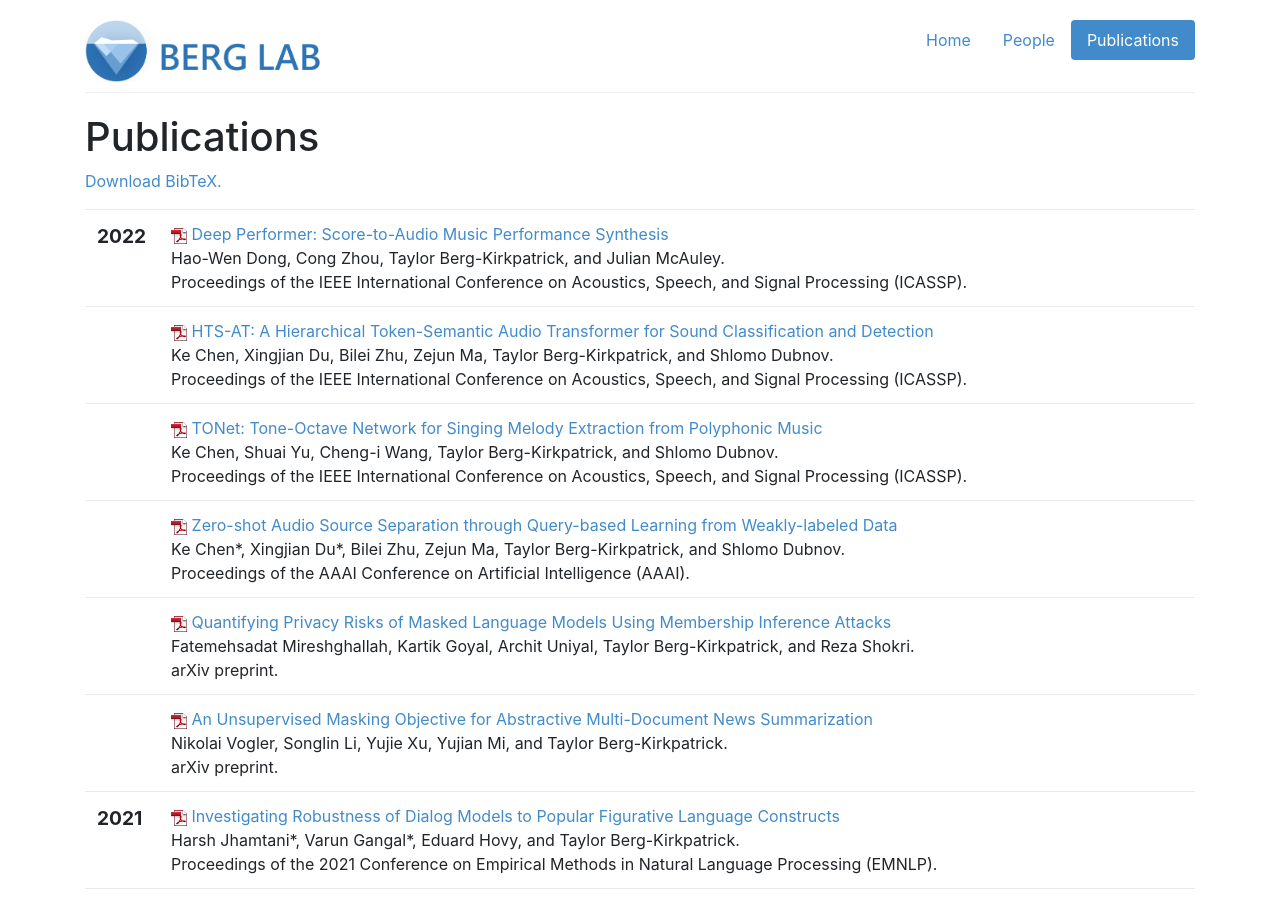
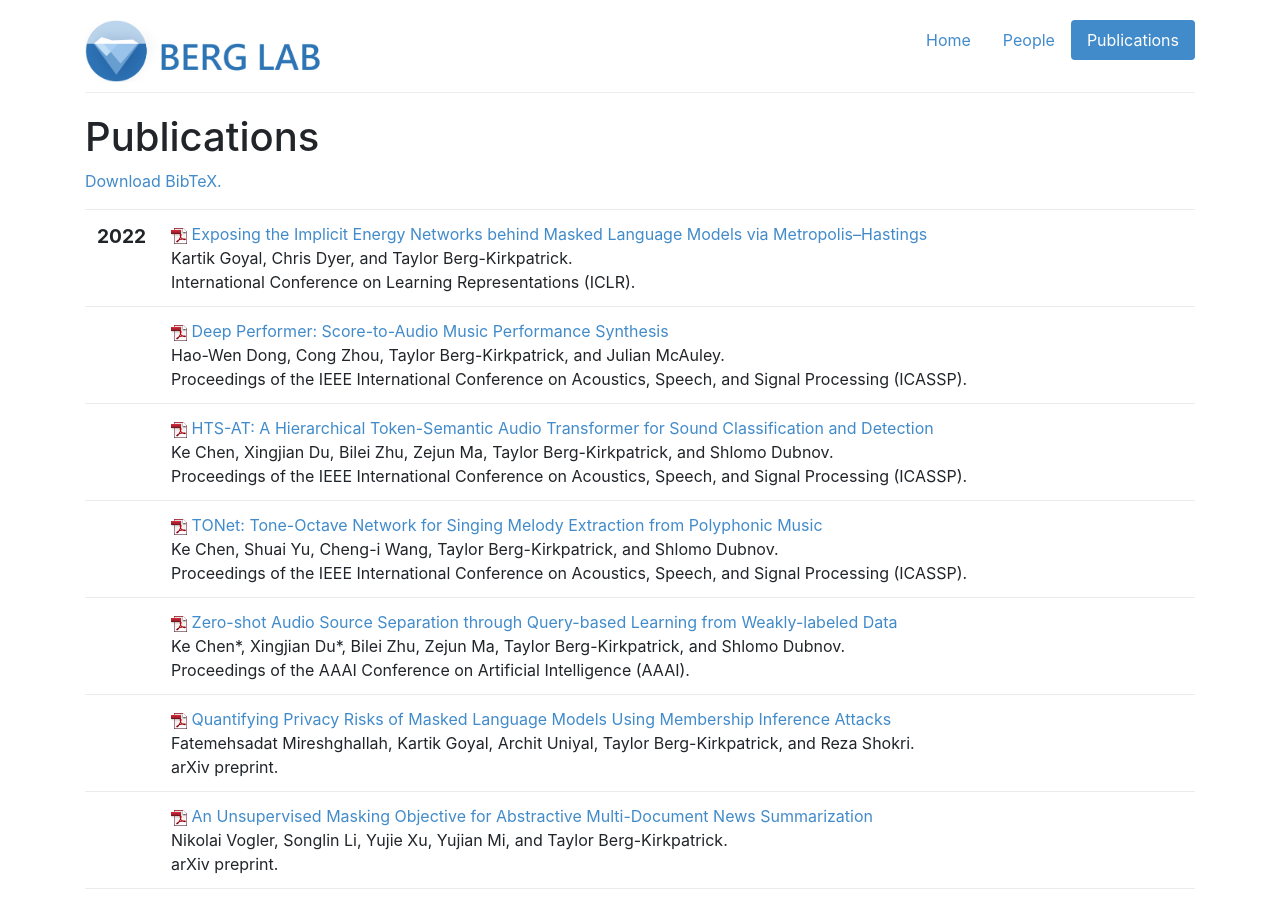
Before and after one commit to icebergnlp/icebergnlp.github.io, a Jekyll site: the page built from publications.html, in a window 1280 px wide and 900 px high. Built offline with Jekyll 4.4.1, drawn with Linux system fonts in a browser that asks for light colours; some of the changed text lies outside the part shown.

Commit message:
Updated Kartik's paper

```diff
--- a/_includes/pubs.html
+++ b/_includes/pubs.html
@@ -6,6 +6,28 @@
 			<span class="date">
 
 				<big><strong>2022</strong></big><br />
+
+
+			</span>
+		</td>
+		<td class="publication">
+			<span class="pubtitle">
+					<img src="img/pdficon_small.png" width="16"
+						height="16" alt="PDF" />
+				<a href="https://arxiv.org/pdf/2106.02736.pdf">Exposing the Implicit Energy Networks behind Masked Language Models via Metropolis–Hastings</a>
+			</span><br />
+			<span class="authors">
+				Kartik Goyal, Chris Dyer, and Taylor Berg-Kirkpatrick.
+			</span><br />
+			<span class="venuetype"></span><span class="venue">International Conference on Learning Representations (ICLR)</span>.
+			<br />
+			<span class="links">
+			</span>
+		</td>
+	</tr>
+	<tr>
+		<td>
+			<span class="date">
 
 
 			</span>
@@ -482,28 +504,6 @@
 			</span><br />
 			<span class="authors">
 				Junxian He*, Chunting Zhou*, Xuezhe Ma, Taylor Berg-Kirkpatrick, and Graham Neubig.
-			</span><br />
-			<span class="venuetype"></span><span class="venue">arXiv preprint</span>.
-			<br />
-			<span class="links">
-			</span>
-		</td>
-	</tr>
-	<tr>
-		<td>
-			<span class="date">
-
-
-			</span>
-		</td>
-		<td class="publication">
-			<span class="pubtitle">
-					<img src="img/pdficon_small.png" width="16"
-						height="16" alt="PDF" />
-				<a href="https://arxiv.org/pdf/2106.02736.pdf">Exposing the Implicit Energy Networks behind Masked Language Models via Metropolis–Hastings</a>
-			</span><br />
-			<span class="authors">
-				Kartik Goyal, Chris Dyer, and Taylor Berg-Kirkpatrick.
 			</span><br />
 			<span class="venuetype"></span><span class="venue">arXiv preprint</span>.
 			<br />
--- a/bib/berglab-pubs.bib
+++ b/bib/berglab-pubs.bib
@@ -241,8 +241,9 @@
 @article{goyal2021exposing,
     title = {Exposing the Implicit Energy Networks behind Masked Language Models via {M}etropolis–{H}astings},
     author = {Goyal, Kartik and Dyer, Chris and Berg-Kirkpatrick, Taylor},
-    journal = {arXiv preprint},
-    year = {2021},
+    journal = {International Conference on Learning Representations (ICLR)},
+    year = {2022},
+    month = apr,
     url = "https://arxiv.org/pdf/2106.02736.pdf"
 }
 
```
